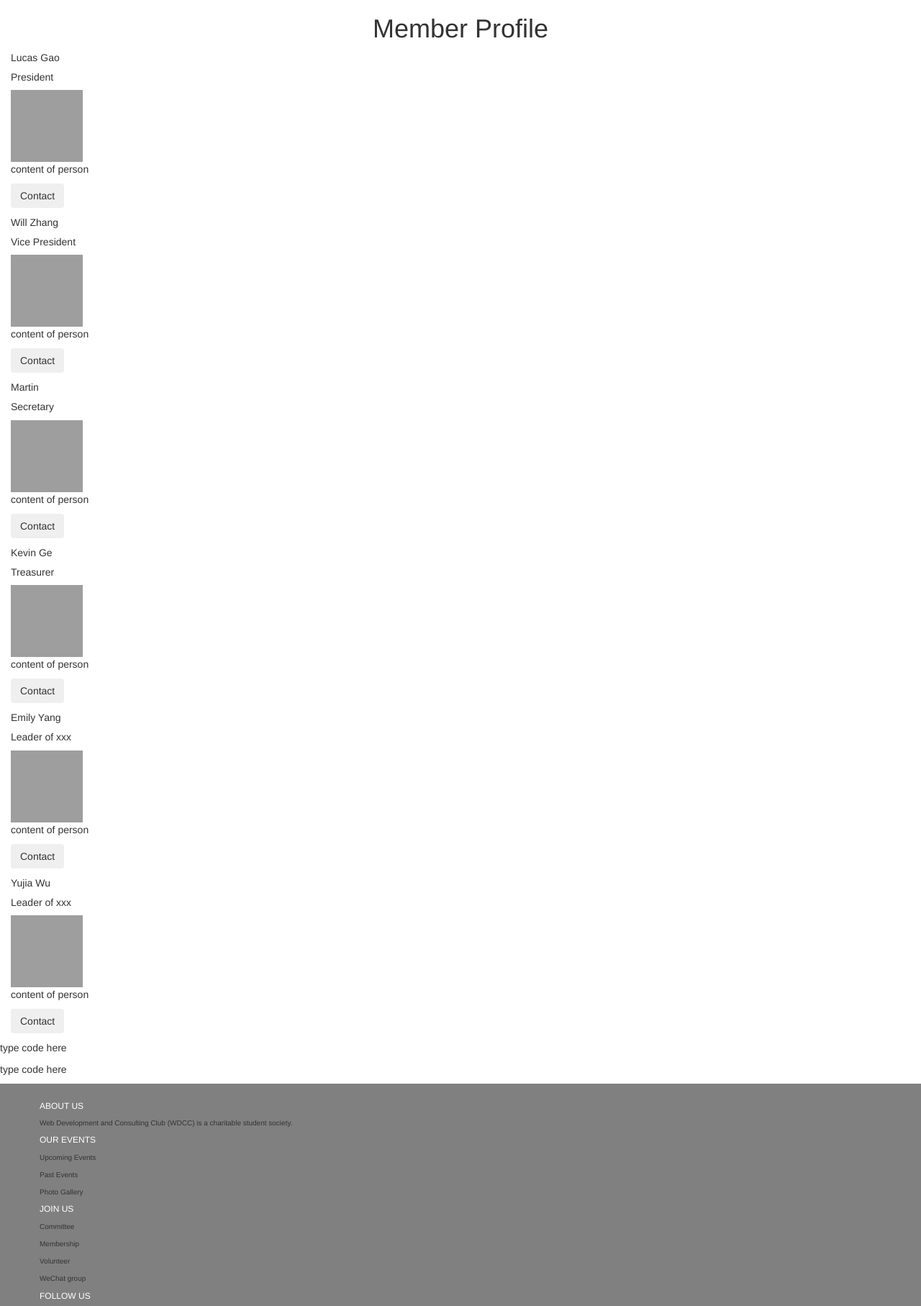
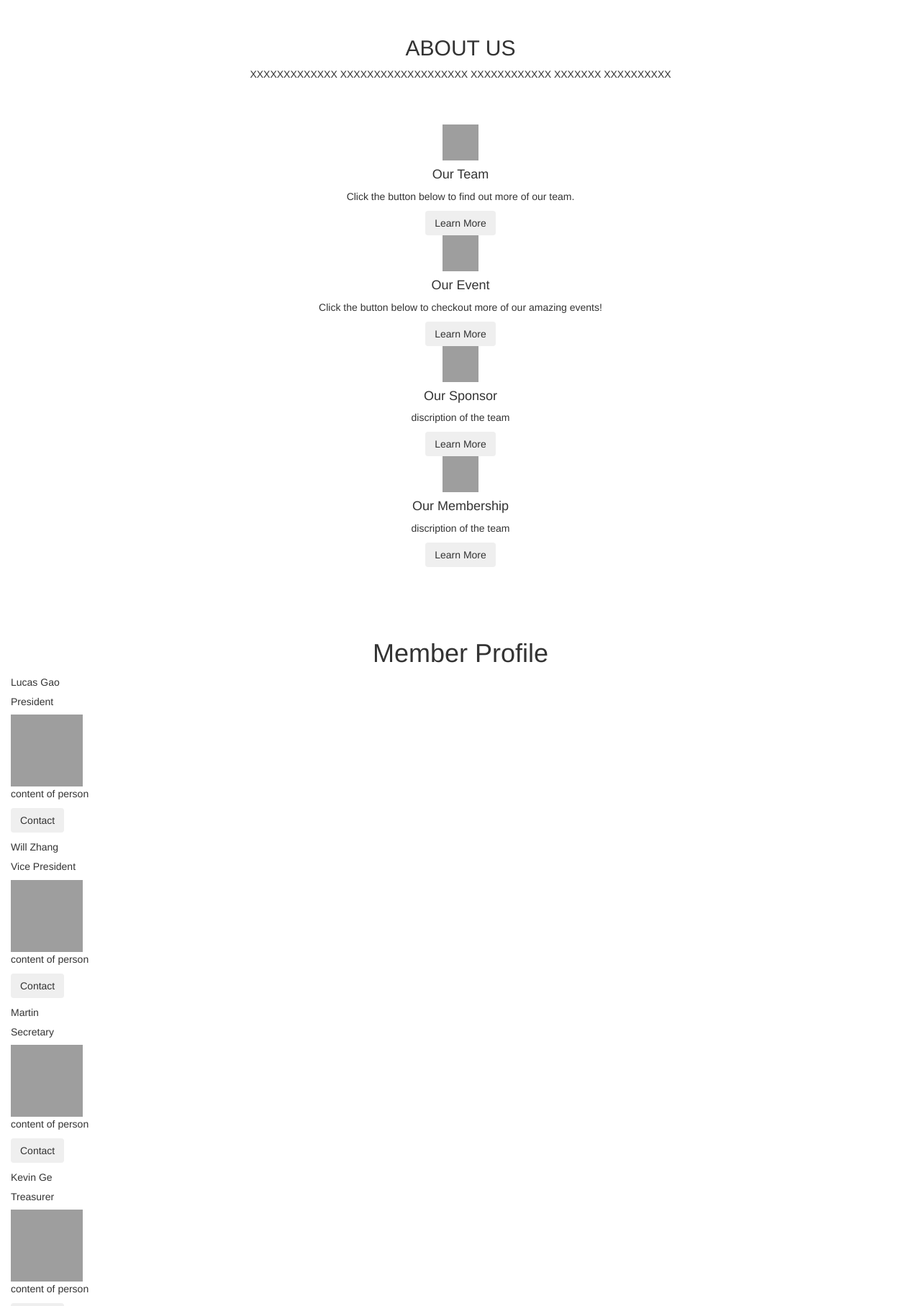
Before and after one commit to lucas2005gao/WDCC_website, a CodeIgniter app: page /database/ in a window 1280 px wide. Shown: the part 1302-3117 px from the top of the page at 72% size. Run offline with CodeIgniter, Linux system fonts and the light colour scheme; some libraries are stand-ins or nearby versions; grey boxes are pictures that could not be loaded.

Commit message:
about us section, add columes about team/event/sponsor/membership, add learn more button.

```diff
--- a/application/views/homePage.php
+++ b/application/views/homePage.php
@@ -97,6 +97,80 @@
     </a>
   </div>
 </div>
+
+
+<!-- =============================================================== -->
+<!-- ======================== EMILY ======================= -->
+<!-- =============================================================== -->
+<div>
+  <div>
+    <div style="padding-top: 30px">
+      <!-- title -->
+      <h2 style="text-align: center;">ABOUT US</h2>
+
+      <!-- detail explanation  -->
+      <p style="text-align:center">XXXXXXXXXXXXX XXXXXXXXXXXXXXXXXXX XXXXXXXXXXXX XXXXXXX XXXXXXXXXX</p>
+
+    </div>
+
+    <style>
+      .button span {
+        cursor: pointer;
+        display: inline-block;
+        position: relative;
+        transition: 0.5s;
+      }
+
+      .button span:after {
+        content: '\00bb';
+        position: absolute;
+        opacity: 0;
+        top: 0;
+        right: -20px;
+        transition: 0.5s;
+      }
+
+      .button:hover span {
+        padding-right: 25px;
+      }
+
+      .button:hover span:after {
+        opacity: 1;
+        right: 0;
+      }
+  </style>
+  <div class="row" style="padding-left: 30px; padding-right:30px; padding-top:50px; padding-bottom: 80px">
+    <div class="col" style="text-align:center">
+      <img src="https://image.flaticon.com/icons/svg/1256/1256650.svg" alt="team icon" style="width:50px;height:50px;">
+      <h4> Our Team </h4>
+      <p>Click the button below to find out more of our team.</p>
+      <button type="button" class="button btn btn-secondary"><span>Learn More</span></button>
+    </div>
+
+    <div class="col" style="text-align:center">
+      <img src="https://image.flaticon.com/icons/svg/599/599995.svg" alt="event icon" style="width:50px;height:50px;">
+      <h4> Our Event </h4>
+      <p> Click the button below to checkout more of our amazing events!</p>
+      <button type="button" class="button btn btn-secondary"><span>Learn More</span></button>
+    </div>
+
+    <div class="col" style="text-align:center">
+      <img src="https://image.flaticon.com/icons/svg/1441/1441932.svg" alt="sponsor icon" style="width:50px;height:50px;">
+      <h4> Our Sponsor </h4>
+      <p> discription of the team </p>
+      <button type="button" class="button btn btn-secondary"><span>Learn More</span></button>
+    </div>
+
+    <div class="col" style="text-align:center">
+      <img src="https://image.flaticon.com/icons/svg/1894/1894482.svg" alt="membership icon" style="width:50px;height:50px;">
+      <h4> Our Membership </h4>
+      <p> discription of the team </p>
+      <button type="button" class="button btn btn-secondary"><span>Learn More</span></button>
+    </div>
+  </div>
+
+</div>
+<!-- =============================================================== -->
 
 
 
```
